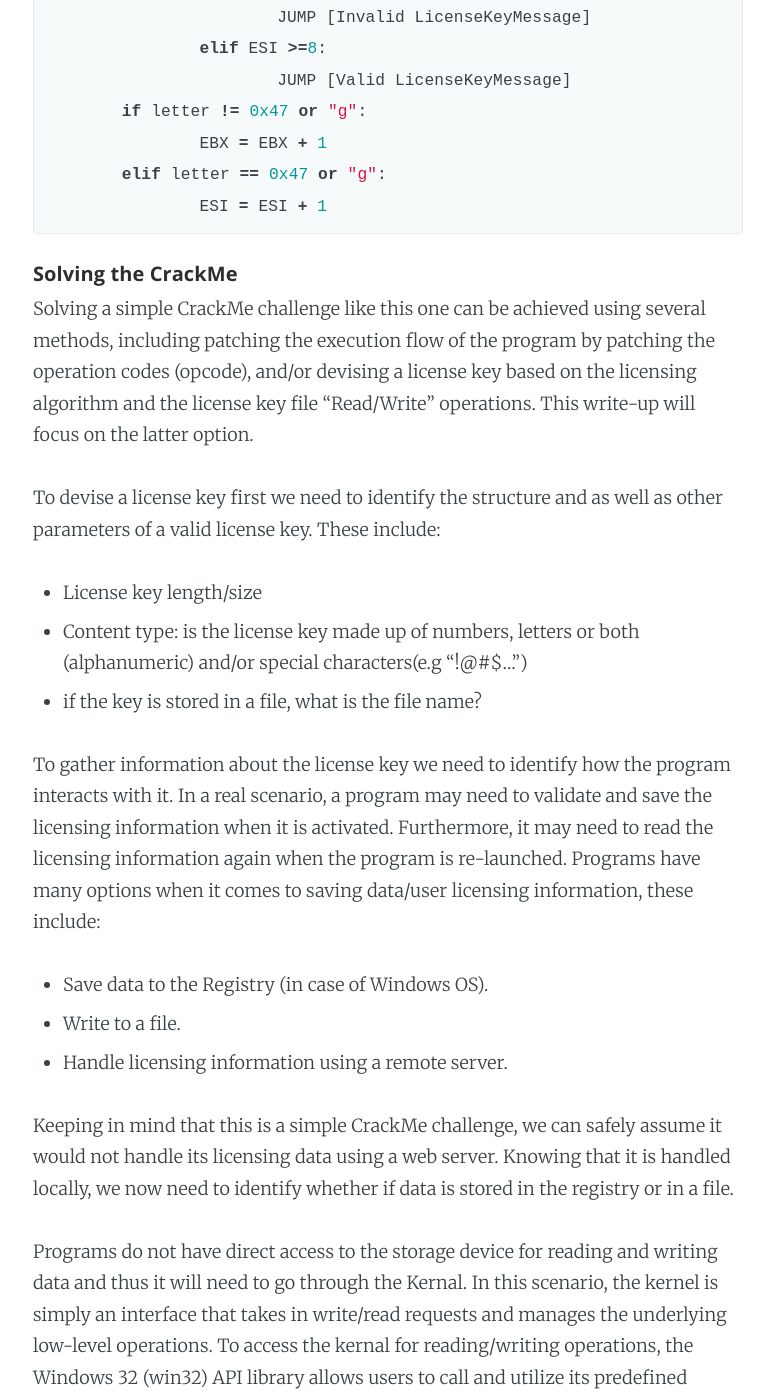
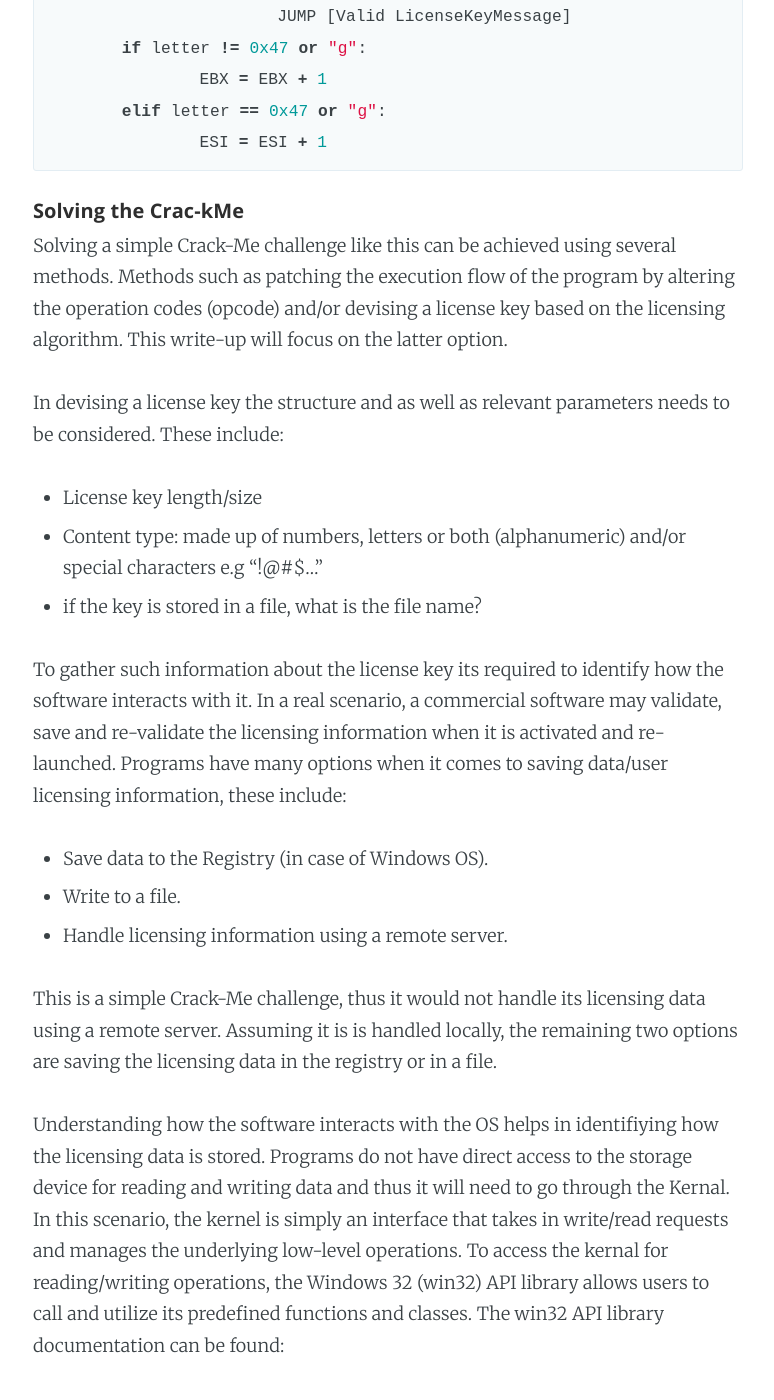
Before and after one commit to KHZ-INTL/blog, a Jekyll site: the page built from _posts/2017-12-17-crackme-writeup-snd-01.markdown, in a window 1280 px wide and 1400 px high, scrolled down 1293 px. Shown: the whole window, without its empty margins (252-1026 px from the left). Built offline with Jekyll 4.4.1, drawn with Linux system fonts in a browser that asks for light colours; some of the changed text lies outside the part shown.

Commit message:
rewording of intro and first few paragraphs

```diff
--- a/_posts/2017-12-17-crackme-writeup-snd-01.markdown
+++ b/_posts/2017-12-17-crackme-writeup-snd-01.markdown
@@ -1,27 +1,28 @@
 ---
 layout: post
-title:  "CrackMe Writeup/Personal notes - SnD Reversing Tutorial #1"
+title:  "Crack-Me Writeup/Personal notes - SnD Reversing Tutorial #2"
 date:   2017-11-17 10:18:00
 categories: Crackme SnD Writeup
 ---
 
-The main goal of this CrackMe is to get the success message by either validating a license key from a file or patching the execution flow of the program.
+The objective of this Crack-Me is to get the success message by either validating a license key from a file or patching the execution flow of the program.
 
-CrackMe: CrackMe from Search and Destroy (SnD) Reversing Tutorial #1
+Crack-Me: Crack-Me from Search and Destroy (SnD) Reversing Tutorial by Lena #2
 
-At the time of writing of this write-up, I had moved from windows to Linux OS and some resources were not available. However, I used necessary resources to compensate. The pictures/screenshots may look different but please use memory addresses as a reference.
+###### A personal note
+At the time of writing of this write-up, I had moved from Windows to Linux OS. Some resources were not available. However, necessary resources are included to compensate. The pictures/screenshots may look different but please use memory addresses as a reference for navigating in between them.
 
 
 ##### Tl;dr:
 Summary
 
-The licensing algorithm checks the Keyfile.dat file for a valid license key. It is possible to pass the licensing check if the license key complies with the following conditions:
-+ The length of the license key should be at least 16 bytes long (16 letters).
-+ Should contain a minimum of 8 47h(hex) or "G"s, before any zeroes in the license key.
+The licensing algorithm checks the Keyfile.dat file for a valid license key. A license key that complies with the following conditions would pass the algorithm:
++ The license key should be at least 16 Bytes long (16 Characters).
++ Have a minimum of 8(47h or "G"), before any zeroes in the license key.
 
-The following license key should pass the licensing check: "GGGGGGGGGG000000".
+A valid license key: "GGGGGGGGGG000000".
 
-The license validation algorithm is something like (psudo python):
+The license validation algorithm in psudo python:
 
 {% highlight python %}
 ESI = 0
@@ -38,22 +39,22 @@
 		ESI = ESI + 1
 {% endhighlight %}
 
-##### Solving the CrackMe
-Solving a simple CrackMe challenge like this one can be achieved using several methods, including patching the execution flow of the program by patching the operation codes (opcode), and/or devising a license key based on the licensing algorithm and the license key file "Read/Write" operations. This write-up will focus on the latter option.
+##### Solving the Crac-kMe
+Solving a simple Crack-Me challenge like this can be achieved using several methods. Methods such as patching the execution flow of the program by altering the operation codes (opcode) and/or devising a license key based on the licensing algorithm. This write-up will focus on the latter option.
 
-To devise a license key first we need to identify the structure and as well as other parameters of a valid license key. These include:
+In devising a license key the structure and as well as relevant parameters needs to be considered. These include:
 + License key length/size
-+ Content type: is the license key made up of numbers, letters or both (alphanumeric) and/or special characters(e.g "!@#$...")
++ Content type: made up of numbers, letters or both (alphanumeric) and/or special characters e.g "!@#$..."
 + if the key is stored in a file, what is the file name?
 
-To gather information about the license key we need to identify how the program interacts with it. In a real scenario, a program may need to validate and save the licensing information when it is activated. Furthermore, it may need to read the licensing information again when the program is re-launched. Programs have many options when it comes to saving data/user licensing information, these include:
+To gather such information about the license key its required to identify how the software interacts with it. In a real scenario, a commercial software may validate, save and re-validate the licensing information when it is activated and re-launched. Programs have many options when it comes to saving data/user licensing information, these include:
 + Save data to the Registry (in case of Windows OS).
 + Write to a file.
 + Handle licensing information using a remote server.
 
-Keeping in mind that this is a simple CrackMe challenge, we can safely assume it would not handle its licensing data using a web server. Knowing that it is handled locally, we now need to identify whether if data is stored in the registry or in a file.
+This is a simple Crack-Me challenge, thus it would not handle its licensing data using a remote server. Assuming it is is handled locally, the remaining two options are saving the licensing data in the registry or in a file.
 
-Programs do not have direct access to the storage device for reading and writing data and thus it will need to go through the Kernal. In this scenario, the kernel is simply an interface that takes in write/read requests and manages the underlying low-level operations. To access the kernal for reading/writing operations, the Windows 32 (win32) API library allows users to call and utilize its predefined functions and classes. The win32 API library documentation can be found:
+Understanding how the software interacts with the OS helps in identifiying how the licensing data is stored. Programs do not have direct access to the storage device for reading and writing data and thus it will need to go through the Kernal. In this scenario, the kernel is simply an interface that takes in write/read requests and manages the underlying low-level operations. To access the kernal for reading/writing operations, the Windows 32 (win32) API library allows users to call and utilize its predefined functions and classes. The win32 API library documentation can be found:
 + <a href="https://msdn.microsoft.com/en-us/library/windows/desktop/dn933214(v=vs.85).aspx" target="_blank">View on Microsoft Developers Network</a>
 + <a href="http://laurencejackson.com/win32/index.html" target="_blank">Download Win32 API documentation from Laurence Jackson website</a>
 +
@@ -75,7 +76,7 @@
  In the screenshot above, we can see that before the CreateFileA call, the parameters for that function are pushed onto the stack. OllyDbg has cleverly annotated them. Comparing it to the API documentation, we can see that the function parameters are passed in reverse order. <a href="https://blogs.msdn.microsoft.com/oldnewthing/20040108-00/?p=41163/" target="_blank">Chen 2004</a>, from MSDN blogs, describes that parameters are passed in reverse order (in reference to CDECL calling convention)"...so that the first parameter is nearest to top-of-stack...". Thinking back to how the stack works, it does sort of make sense?, the Last element In would be the First to be Out (LIFO) <a href="https://en.wikipedia.org/wiki/LIFO_%28computing%29
 " target="_blank">(Wikipedia, 2018)</a>. If you read the API reference for CreateFileA we can see that in order to create a file we need to pass several parameters, among them is a file name (lpFileName).  The filename that is passed to this particular call is "keyfile.dat". For the sake of the tutorial and the simpleness of this crackme, we can assume that this filename confirms that the license key is being stored locally and in this file. The CreateFileA API reference mentions that it returns either a file handle or a "-1" using the EAX register. Meaning, if the CreateFileA function was able to open "Keyfile.dat", it would return the handle to that file in the EAX register and if it did not, it would return "-1".
 
-Next, there is a compare instruction (CMP), taking the EAX register and "-1" as operands. It compares the content of the operands, specifically, it performs a logical AND operation (please refer to an X86 Opcode <a href="https://c9x.me/x86/" target="_blank">manual</a>). Based on the result of the operation, flags such as the ZF(Zero), SF(Signed) and PF(Parity) flags are set in the EFLAGs register. In reference to the mentioned x86 opcode manual (JCC section) the JNE - Jump if Not Equal (opcode 75) instruction jumps to the location passed as its operand (0040109A), if the Zf(zero) flag equal to 0 or the CMP/previous operation changed the state of the Z(zero) flag to 0(zero). Simply, in this case, if EAX did not equal to "-1" in the previous CMP operation then it jumps to 0040109A. This is done to check if the license key file is present.
+Next, there is a compare (CMP) instruction , taking the EAX register and "-1" as operands. It compares the content of the operands, specifically it performs a logical AND operation (please refer to an X86 Opcode <a href="https://c9x.me/x86/" target="_blank">manual</a>). Based on the result of the operation, flags such as the ZF(Zero), SF(Signed) and PF(Parity) flags are set in the EFLAGs register. In reference to the mentioned x86 opcode manual (JCC section) the JNE - Jump if Not Equal (opcode 75) instruction jumps to the location passed as its operand (0040109A), if the Zf(zero) flag equal to 0 or the CMP/previous operation changed the state of the Z(zero) flag to 0(zero). Simply, in this case, if EAX did not equal to "-1" in the previous CMP operation then it jumps to 0040109A. This is done to check if the license key file is present.
 
 Continuing on, few things are pushed on to the stack before calling MessageBoxA (refer to the Win32 API if need to). Observing these parameters, the text for the MessageBoxA says "Evaluation period out of date...". To avoid getting this error we need to take the jump at JNE operation to change the flow of the program. To accomplish this, at the JNE operation(at 0x40107B), the state of the Zero flag needs to be 0. The Zero flag is set based on the CMP instruction. In order for CreateFileA to return a file handle and not "-1" it has to be able to open the specified file "Keyfile.dat". In the same directory as the crackme executable create a file named "Keyfile.dat". With the license key file created, debugging again, the execution flow of the program has changed and we no longer see the evaluation error message.
 
```
Also changed, not shown: other parts of _posts/2017-12-17-crackme-writeup-snd-01.markdown (+2 -0 lines).
